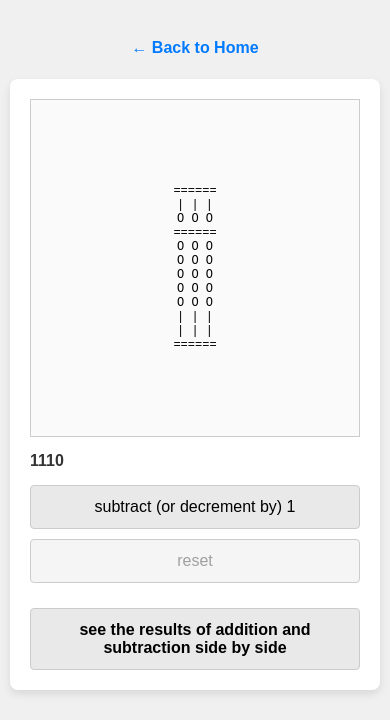
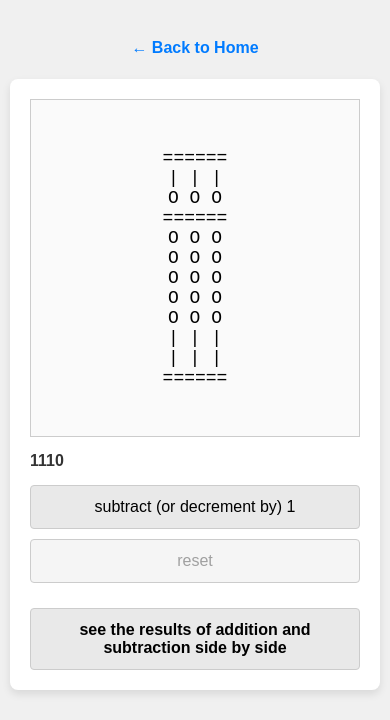
Before and after one commit to Aric-W/math-with-tools, a website with bundled scripts: page example5.html in a window 390 px wide. Shown: the part 163-883 px from the top of the page. Built offline with nearby package versions, Linux system fonts and the light colour scheme.

Commit message:
need better mobile sizes.

```diff
--- a/example5.html
+++ b/example5.html
@@ -213,7 +213,7 @@
             }
 
             .scroll-container {
-                font-size: 12px; /* Scale font down slightly on very small screens to fit ASCII art better */
+                font-size: 18px; /* Scale font down slightly on very small screens to fit ASCII art better */
             }
         }
     </style>
```
Also changed, not shown: example6.html (+1 -1 lines).
